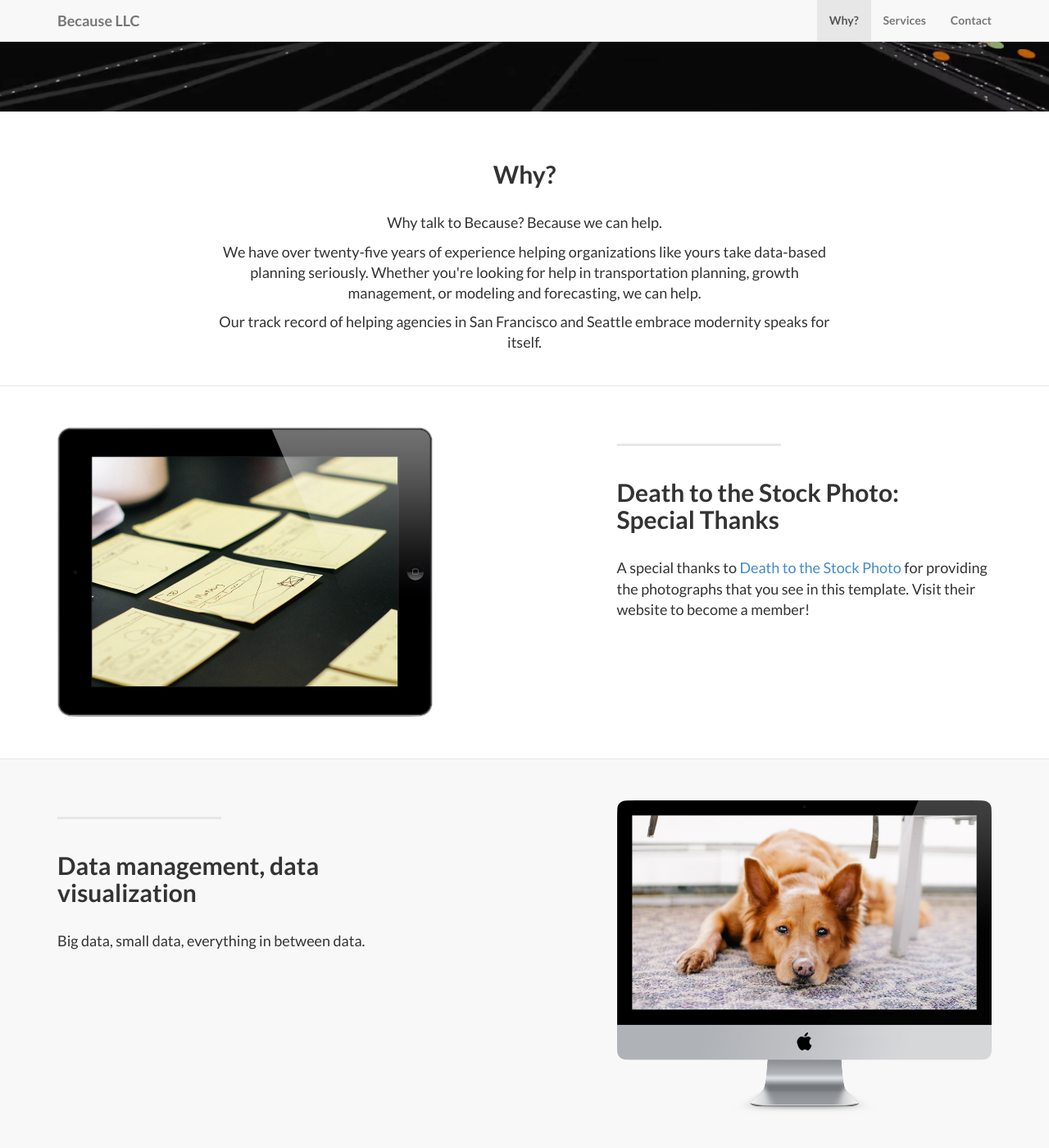
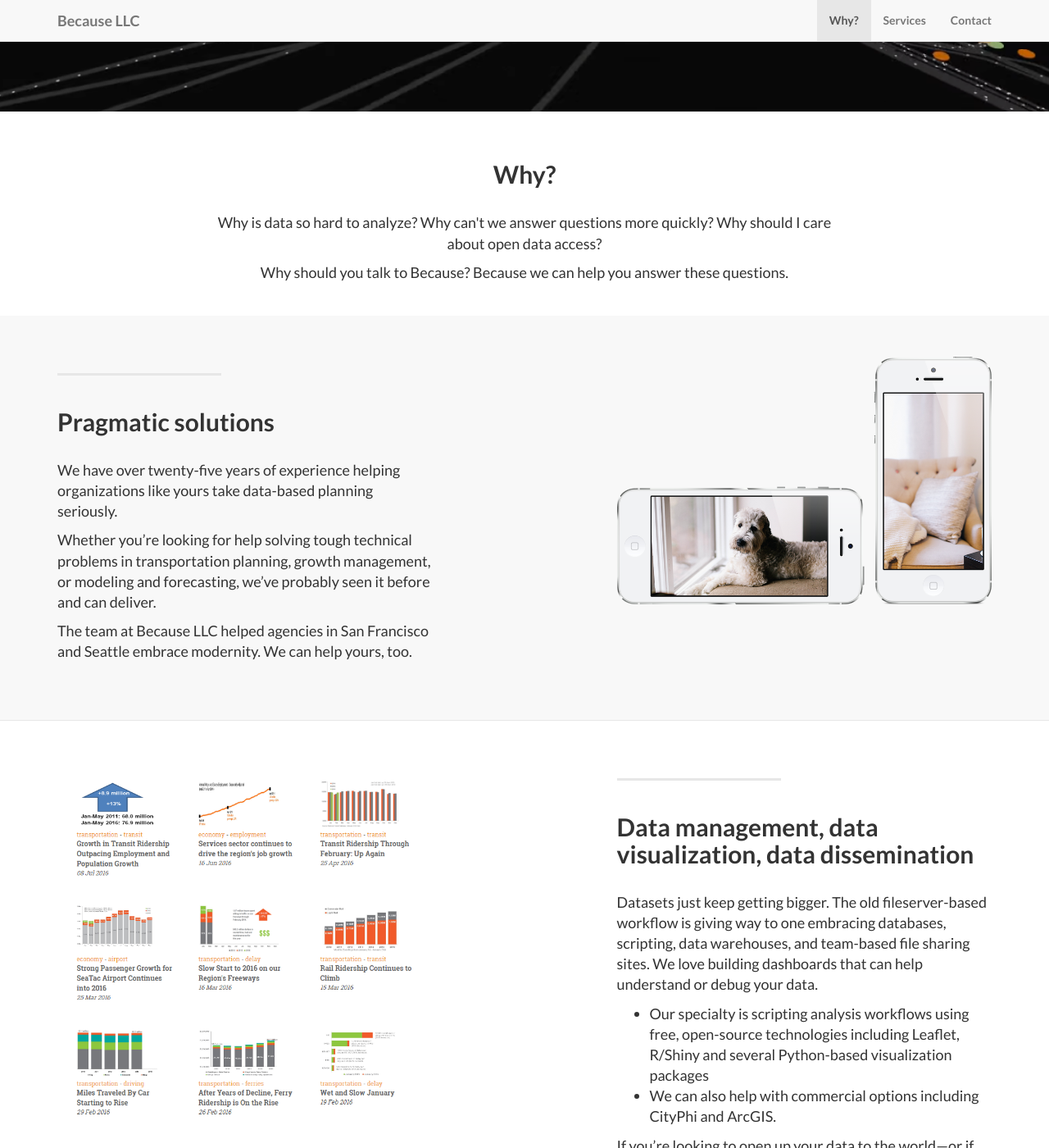
Before and after one commit to okbecause/okbecause.github.io, a Jekyll site: the page built from index.html, in a window 1280 px wide and 1400 px high, scrolled down 641 px. Shown: the whole window at 82% size. Built offline with Jekyll 4.4.1, drawn with Linux system fonts in a browser that asks for light colours; some of the changed text lies outside the part shown.

Commit message:
WIP: getting closer

```diff
--- a/_config.yml
+++ b/_config.yml
@@ -8,7 +8,7 @@
 author: Billy Charlton
 description: Technology, Data, and Transportation Consulting
 copyright: 'Copyright &copy; 2016 Because LLC. All Rights Reserved.'
-credits: 'Credits: Landing Page is a free to use, open source Bootstrap theme created by <a href="http://startbootstrap.com/">Start Bootstrap</a>.'
+credits: 'Credits: Landing Page theme created by <a href="http://startbootstrap.com/">Start Bootstrap</a>.'
 
 # ----------------------- #
 #    Jekyll & Plugins     #
--- a/_includes/about.html
+++ b/_includes/about.html
@@ -5,11 +5,9 @@
               <br/><br/>
               <h2>Why?</h2>
               <br/><div class="lead">
-                <p>Why talk to Because? Because we can help.
+                <p>Why is data so hard to analyze? Why can't we answer questions more quickly? Why should I care about open data access?
                 </p>
-                <p>We have over twenty-five years of experience helping organizations like yours take data-based planning seriously. Whether you're looking for help in transportation planning, growth management, or modeling and forecasting, we can help.
-                </p>
-                <p>Our track record of helping agencies  in San Francisco and Seattle embrace modernity speaks for itself.
+                <p>Why should you talk to Because? Because we can help you answer these questions.
                 </p>
                 </div>
               <br/>
--- a/_includes/contact.html
+++ b/_includes/contact.html
@@ -5,6 +5,7 @@
 			<div class="row">
 				<div class="col-lg-6">
 					<h2>Keep in Touch:</h2>
+                    <h3>email us at info [at] okbecause.com</h3>
 				</div>
 				<div class="col-lg-6">
 					<ul class="list-inline banner-social-buttons">
--- a/_includes/head.html
+++ b/_includes/head.html
@@ -9,7 +9,7 @@
     <meta property="og:url"                content="{{site.url}}" />
     <meta property="og:type"               content="article" />
     <meta property="og:title"              content="Because LLC" />
-    <meta property="og:description"        content="Pragmatic data, technology, and transportation solutions." />
+    <meta property="og:description"        content="Pragmatic solutions for data, technology, and travel forecasting." />
     <meta property="og:image"              content="{{base.url}}/img/banner-bg" />
 
     <title>{% if page.title %}{{ page.title }}{% else %}{{ site.title }}{% endif %}</title>
```
Also changed, not shown: _posts/2014-09-01-services-challenges.markdown (added, +12 -0 lines), _posts/2014-09-02-services-data.markdown (added, +13 -0 lines), _posts/2014-09-03-services-change-agent.markdown (added, +13 -0 lines), _posts/2014-09-04-services-training.markdown (added, +10 -0 lines), _posts/2014-09-21-services-1.markdown (deleted, +0 -8 lines), _posts/2014-09-22-services-2.markdown (deleted, +0 -8 lines), _posts/2014-09-23-services-3.markdown (deleted, +0 -13 lines), img/services/charts.png (added), img/services/lab-skills.jpg (added).
